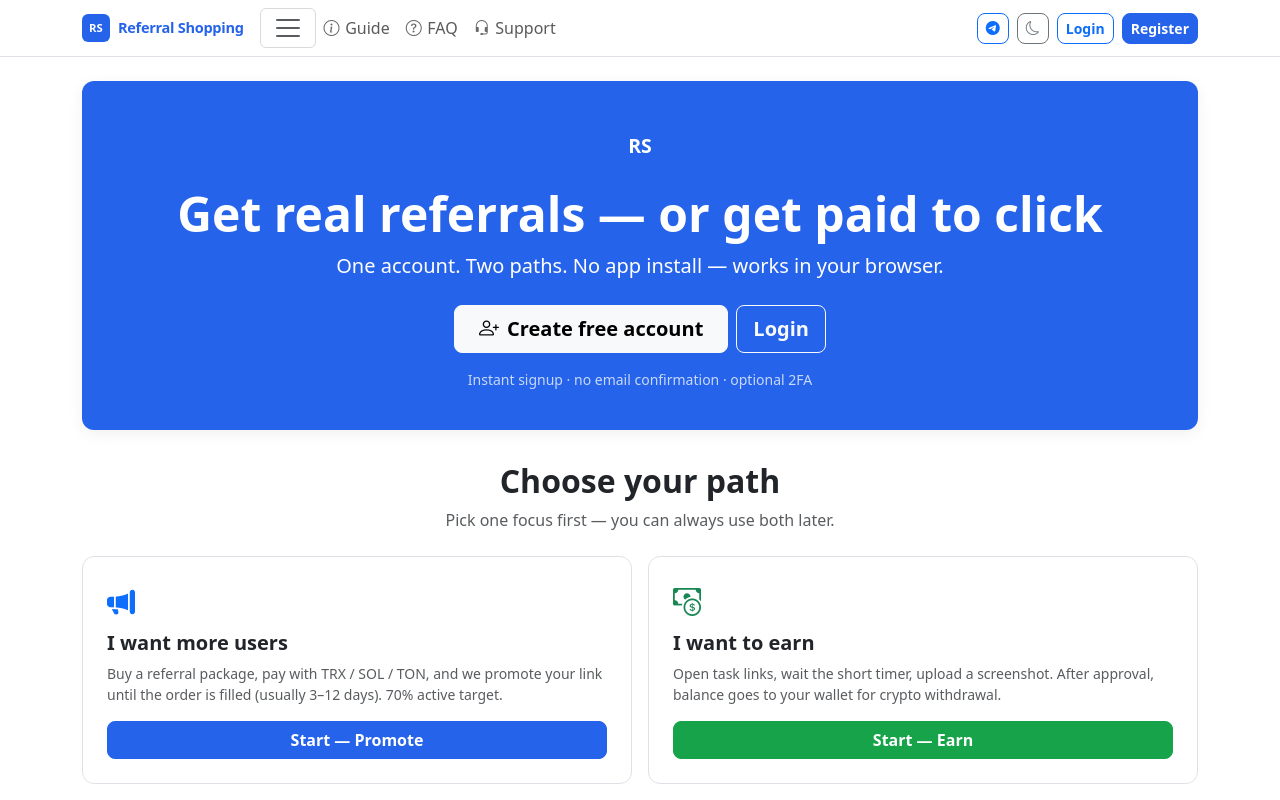
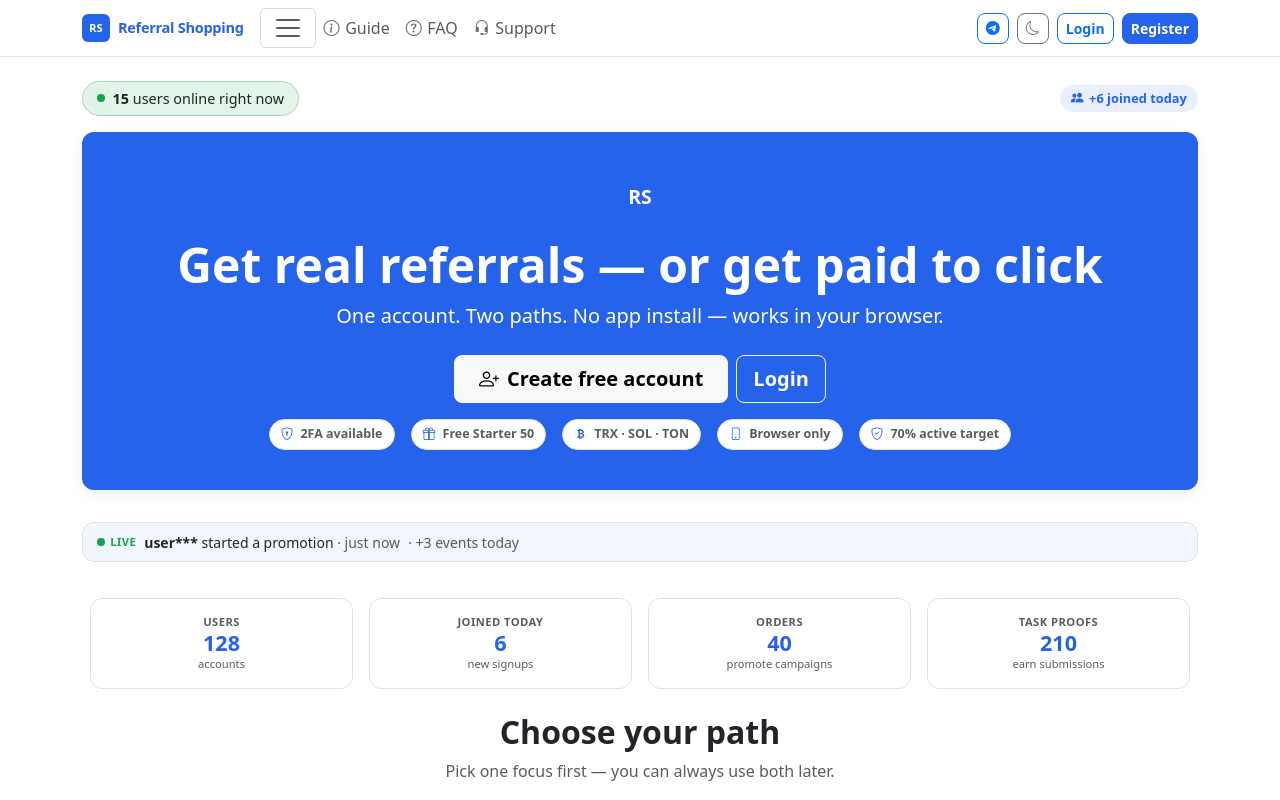
Before and after one commit to paulkristtover-boop/referrals-shopping, a React (Vite) app: page / in a window 1280 px wide. Shown: the top 800 px of the page. Built offline with nearby package versions, Linux system fonts and the light colour scheme; no server answers.

Commit message:
feat: homepage live stats, online ticker, and trust badges

```diff
--- /dev/null
+++ b/src/components/SocialProof.tsx
@@ -0,0 +1,191 @@
+import { useEffect, useMemo, useState } from 'react'
+import { supabase, supabaseConfigured } from '../lib/supabase'
+
+type Stats = {
+  users_total: number
+  joined_today: number
+  campaigns_total: number
+  campaigns_active: number
+  submissions_total: number
+  submissions_today: number
+  online_estimate: number
+}
+
+type LiveItem = { kind: string; text: string; who: string; ts: string }
+
+const FALLBACK: Stats = {
+  users_total: 128,
+  joined_today: 6,
+  campaigns_total: 40,
+  campaigns_active: 12,
+  submissions_total: 210,
+  submissions_today: 18,
+  online_estimate: 14,
+}
+
+function useTickOnline(base: number) {
+  const [n, setN] = useState(base)
+  useEffect(() => {
+    setN(base)
+    const id = setInterval(() => {
+      setN((prev) => {
+        const delta = Math.floor(Math.random() * 5) - 2 // -2..+2
+        return Math.max(3, Math.min(180, prev + delta))
+      })
+    }, 4000)
+    return () => clearInterval(id)
+  }, [base])
+  return n
+}
+
+export function OnlineBadge({ online }: { online: number }) {
+  const n = useTickOnline(online)
+  return (
+    <div className="online-badge d-inline-flex align-items-center gap-2">
+      <span className="online-dot" />
+      <span>
+        <strong>{n.toLocaleString()}</strong> users online right now
+      </span>
+    </div>
+  )
+}
+
+export function TrustStrip() {
+  const items = [
+    { icon: 'bi-shield-lock', label: '2FA available' },
+    { icon: 'bi-gift', label: 'Free Starter 50' },
+    { icon: 'bi-currency-bitcoin', label: 'TRX · SOL · TON' },
+    { icon: 'bi-phone', label: 'Browser only' },
+    { icon: 'bi-shield-check', label: '70% active target' },
+  ]
+  return (
+    <div className="trust-strip d-flex flex-wrap justify-content-center gap-2 gap-md-3">
+      {items.map((i) => (
+        <span key={i.label} className="trust-chip">
+          <i className={`bi ${i.icon}`} /> {i.label}
+        </span>
+      ))}
+    </div>
+  )
+}
+
+export function StatsRow({ stats }: { stats: Stats }) {
+  const cells = [
+    { label: 'USERS', value: stats.users_total, sub: 'accounts' },
+    { label: 'JOINED TODAY', value: stats.joined_today, sub: 'new signups' },
+    { label: 'ORDERS', value: stats.campaigns_total, sub: 'promote campaigns' },
+    { label: 'TASK PROOFS', value: stats.submissions_total, sub: 'earn submissions' },
+  ]
+  return (
+    <div className="stats-row row g-2 g-md-3">
+      {cells.map((c) => (
+        <div className="col-6 col-md-3" key={c.label}>
+          <div className="stat-tile text-center">
+            <div className="stat-tile-label">{c.label}</div>
+            <div className="stat-tile-value">{c.value.toLocaleString()}</div>
+            <div className="stat-tile-sub text-muted">{c.sub}</div>
+          </div>
+        </div>
+      ))}
+    </div>
+  )
+}
+
+export function LiveTicker({ items }: { items: LiveItem[] }) {
+  const lines = useMemo(() => {
+    if (items.length) return items
+    return [
+      { kind: 'join', text: 'joined RS', who: 'ada***', ts: new Date().toISOString() },
+      { kind: 'campaign', text: 'started a promotion', who: 'user***', ts: new Date().toISOString() },
+      { kind: 'earn', text: 'submitted a task', who: 'ear***', ts: new Date().toISOString() },
+    ]
+  }, [items])
+
+  const [idx, setIdx] = useState(0)
+  useEffect(() => {
+    const id = setInterval(() => setIdx((i) => (i + 1) % lines.length), 3500)
+    return () => clearInterval(id)
+  }, [lines.length])
+
+  const cur = lines[idx % lines.length]
+  const ago = (() => {
+    const ms = Date.now() - new Date(cur.ts).getTime()
+    if (ms < 60_000) return 'just now'
+    if (ms < 3600_000) return `${Math.floor(ms / 60_000)}m ago`
+    return `${Math.floor(ms / 3600_000)}h ago`
+  })()
+
+  return (
+    <div className="live-ticker d-flex align-items-center gap-2 flex-wrap">
+      <span className="live-pill">
+        <span className="online-dot" /> LIVE
+      </span>
+      <span className="small">
+        <strong>{cur.who}</strong> {cur.text}
+        <span className="text-muted"> · {ago}</span>
+      </span>
+      <span className="text-muted small d-none d-md-inline">· +{Math.max(1, items.length || 3)} events today</span>
+    </div>
+  )
+}
+
+export function JoinedTodayChip({ n }: { n: number }) {
+  return (
+    <span className="joined-chip">
+      <i className="bi bi-people-fill" /> +{n} joined today
+    </span>
+  )
+}
+
+export function usePublicSocialProof() {
+  const [stats, setStats] = useState<Stats>(FALLBACK)
+  const [live, setLive] = useState<LiveItem[]>([])
+
+  useEffect(() => {
+    if (!supabaseConfigured) return
+    let cancelled = false
+
+    const load = async () => {
+      try {
+        const [s, a] = await Promise.all([
+          supabase.rpc('get_public_stats'),
+          supabase.rpc('get_live_activity'),
+        ])
+        if (cancelled) return
+        if (s.data && typeof s.data === 'object') {
+          setStats({ ...FALLBACK, ...(s.data as Stats) })
+        }
+        const raw = a.data
+        if (Array.isArray(raw)) setLive(raw as LiveItem[])
+        else if (typeof raw === 'string') {
+          try {
+            const parsed = JSON.parse(raw)
+            if (Array.isArray(parsed)) setLive(parsed)
+          } catch { /* ignore */ }
+        }
+      } catch {
+        /* keep fallback */
+      }
+    }
+
+    void load()
+    const id = setInterval(() => void load(), 30000)
+    return () => {
+      cancelled = true
+      clearInterval(id)
+    }
+  }, [])
+
+  // Touch last_seen when logged in (improves online estimate)
+  useEffect(() => {
+    if (!supabaseConfigured) return
+    const touch = () => {
+      void supabase.rpc('touch_last_seen')
+    }
+    touch()
+    const id = setInterval(touch, 120000)
+    return () => clearInterval(id)
+  }, [])
+
+  return { stats, live }
+}
--- a/src/index.css
+++ b/src/index.css
@@ -373,3 +373,103 @@ body {
   color: #fff !important;
   background: rgba(255, 255, 255, 0.12);
 }
+
+/* Social proof */
+.online-badge {
+  font-size: 0.9rem;
+  color: var(--bs-body-color);
+  background: color-mix(in srgb, #16a34a 12%, var(--bs-body-bg));
+  border: 1px solid color-mix(in srgb, #16a34a 25%, var(--bs-border-color));
+  border-radius: 999px;
+  padding: 0.35rem 0.85rem;
+}
+.online-dot {
+  width: 8px;
+  height: 8px;
+  border-radius: 50%;
+  background: #16a34a;
+  box-shadow: 0 0 0 0 rgba(22, 163, 74, 0.5);
+  animation: pulse-dot 1.6s infinite;
+  display: inline-block;
+}
+@keyframes pulse-dot {
+  0% { box-shadow: 0 0 0 0 rgba(22, 163, 74, 0.45); }
+  70% { box-shadow: 0 0 0 8px rgba(22, 163, 74, 0); }
+  100% { box-shadow: 0 0 0 0 rgba(22, 163, 74, 0); }
+}
+
+.trust-strip {
+  margin-top: 0.75rem;
+}
+.trust-chip {
+  font-size: 0.78rem;
+  font-weight: 600;
+  color: var(--bs-secondary-color);
+  background: var(--bs-body-bg);
+  border: 1px solid var(--bs-border-color);
+  border-radius: 999px;
+  padding: 0.3rem 0.7rem;
+}
+.trust-chip i {
+  color: var(--rs-primary);
+  margin-right: 0.25rem;
+}
+
+.stats-row {
+  margin: 1.25rem 0 0.5rem;
+}
+.stat-tile {
+  background: var(--bs-body-bg);
+  border: 1px solid var(--bs-border-color);
+  border-radius: var(--rs-radius);
+  padding: 0.9rem 0.5rem;
+}
+.stat-tile-label {
+  font-size: 0.7rem;
+  font-weight: 700;
+  letter-spacing: 0.04em;
+  color: var(--bs-secondary-color);
+}
+.stat-tile-value {
+  font-size: 1.35rem;
+  font-weight: 800;
+  color: var(--rs-primary);
+  line-height: 1.2;
+}
+.stat-tile-sub {
+  font-size: 0.7rem;
+}
+
+.live-ticker {
+  background: color-mix(in srgb, var(--rs-primary) 6%, var(--bs-body-bg));
+  border: 1px solid var(--bs-border-color);
+  border-radius: var(--rs-radius);
+  padding: 0.55rem 0.85rem;
+  margin: 0.75rem 0 1.25rem;
+}
+.live-pill {
+  font-size: 0.7rem;
+  font-weight: 800;
+  letter-spacing: 0.04em;
+  color: #16a34a;
+  display: inline-flex;
+  align-items: center;
+  gap: 0.35rem;
+}
+.joined-chip {
+  display: inline-flex;
+  align-items: center;
+  gap: 0.35rem;
+  font-size: 0.8rem;
+  font-weight: 600;
+  background: color-mix(in srgb, var(--rs-primary) 10%, var(--bs-body-bg));
+  border-radius: 999px;
+  padding: 0.25rem 0.7rem;
+  color: var(--rs-primary);
+}
+
+.hero-social {
+  position: relative;
+  z-index: 1;
+  margin-top: 1rem;
+}
--- a/src/pages/Home.tsx
+++ b/src/pages/Home.tsx
@@ -2,6 +2,14 @@ import { Link } from 'react-router-dom'
 import { Row, Col, Card, Button } from 'react-bootstrap'
 import Logo from '../components/Logo'
 import { useAuth } from '../contexts/AuthContext'
+import {
+  OnlineBadge,
+  TrustStrip,
+  StatsRow,
+  LiveTicker,
+  JoinedTodayChip,
+  usePublicSocialProof,
+} from '../components/SocialProof'
 
 const TG = 'https://t.me/referralshopping'
 
@@ -9,9 +17,14 @@ export default function Home() {
   const { user, profile } = useAuth()
   const loggedIn = !!user
   const isAdmin = profile?.role === 'admin'
+  const { stats, live } = usePublicSocialProof()
 
   return (
     <div className="page-enter">
+      <div className="d-flex flex-wrap justify-content-between align-items-center gap-2 mb-3">
+        <OnlineBadge online={stats.online_estimate} />
+        <JoinedTodayChip n={stats.joined_today} />
+      </div>
       <div className="hero-section text-center">
         <div className="d-flex justify-content-center mb-3 position-relative" style={{ zIndex: 1 }}>
           <Logo size={48} showText={false} />
@@ -51,12 +64,15 @@ export default function Home() {
             </>
           )}
         </div>
-        <p className="small opacity-75 mt-3 mb-0 position-relative" style={{ zIndex: 1 }}>
-          Instant signup · no email confirmation · optional 2FA
-        </p>
+        <div className="hero-social">
+          <TrustStrip />
+        </div>
       </div>
 
-      <h2 className="text-center mb-2 fw-bold">Choose your path</h2>
+      <LiveTicker items={live} />
+      <StatsRow stats={stats} />
+
+      <h2 className="text-center mb-2 fw-bold mt-4">Choose your path</h2>
       <p className="text-center text-muted mb-4">Pick one focus first — you can always use both later.</p>
       <Row className="g-3 mb-5">
         <Col md={6}>
```
Also changed, not shown: 1 other file (tests, documents, lock files or other folders).
